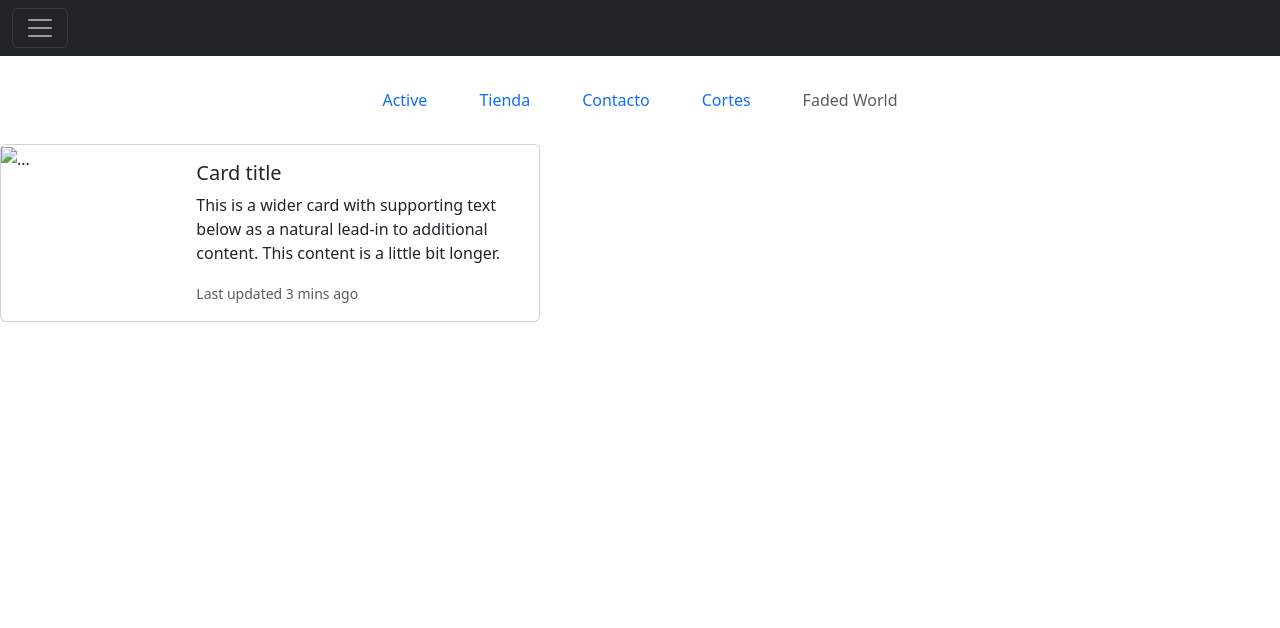
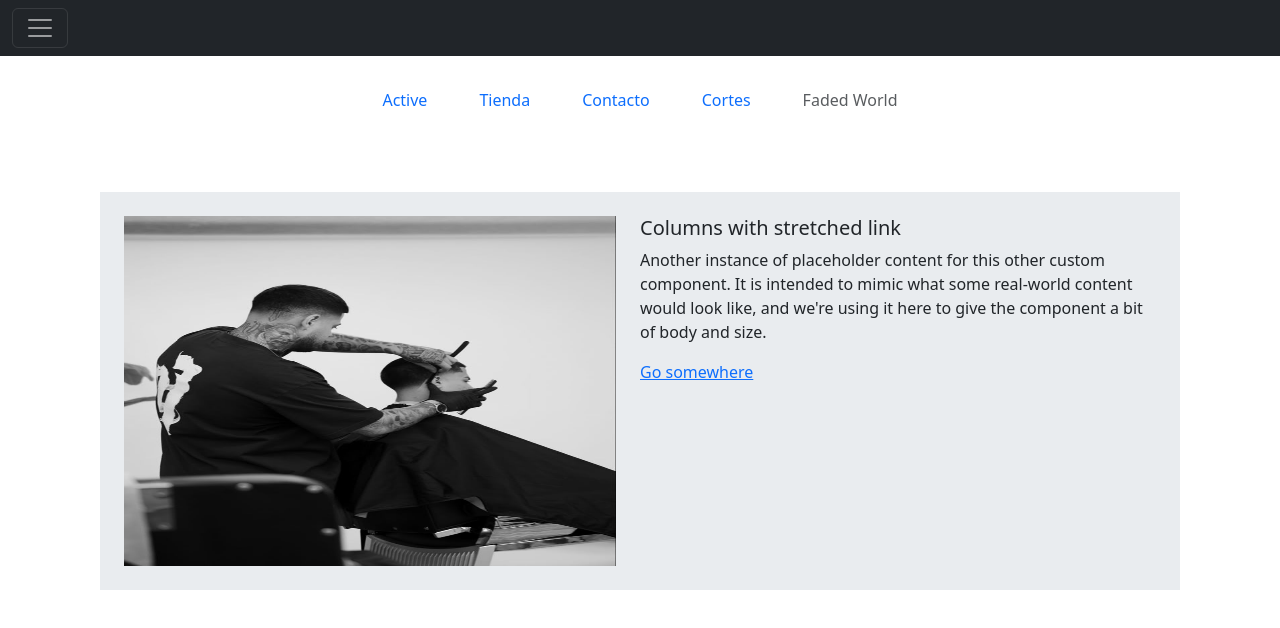
Before and after one commit to flymxth/PROYECTO-BARBER, a plain HTML site: page index.html in a window 1280 px wide. Drawn offline with nearby package versions, Linux system fonts and the light colour scheme.

Commit message:
pt1 imagen mitad

```diff
--- a/index.html
+++ b/index.html
@@ -42,22 +42,20 @@
         </li>
       </ul>
       <br>
+      <br>
+      <br>
 
-      <div class="card mb-3" style="max-width: 540px;">
-        <div class="row g-0">
-          <div class="col-md-4">
-            <img src="images/HOW TO DO A BUZZ CUT TAPER FADE! BARBER TUTORIAL! - YouTube.jpg class="img-fluid rounded-start" alt="...">
-          </div>
-          <div class="col-md-8">
-            <div class="card-body">
-              <h5 class="card-title">Card title</h5>
-              <p class="card-text">This is a wider card with supporting text below as a natural lead-in to additional content. This content is a little bit longer.</p>
-              <p class="card-text"><small class="text-body-secondary">Last updated 3 mins ago</small></p>
-            </div>
-          </div>
+
+      <div style="margin-inline: 100px;" class="row g-0 bg-body-secondary position-relative">
+        <div class="col-md-6 mb-md-0 p-md-4">
+          <img src="images/HOW TO DO A BUZZ CUT TAPER FADE! BARBER TUTORIAL! - YouTube.jpg" width="350px" height="350px" class="w-100" alt="...">
+        </div>
+        <div class="col-md-6 p-4 ps-md-0">
+          <h5 class="mt-0">Columns with stretched link</h5>
+          <p>Another instance of placeholder content for this other custom component. It is intended to mimic what some real-world content would look like, and we're using it here to give the component a bit of body and size.</p>
+          <a href="#" class="stretched-link">Go somewhere</a>
         </div>
       </div>
-
       <!--primer parte-->
     <script src="https://cdn.jsdelivr.net/npm/bootstrap@5.3.3/dist/js/bootstrap.bundle.min.js" integrity="sha384-YvpcrYf0tY3lHB60NNkmXc5s9fDVZLESaAA55NDzOxhy9GkcIdslK1eN7N6jIeHz" crossorigin="anonymous"></script>
 </body>
```
Also changed, not shown: images/download.jpg (added).
